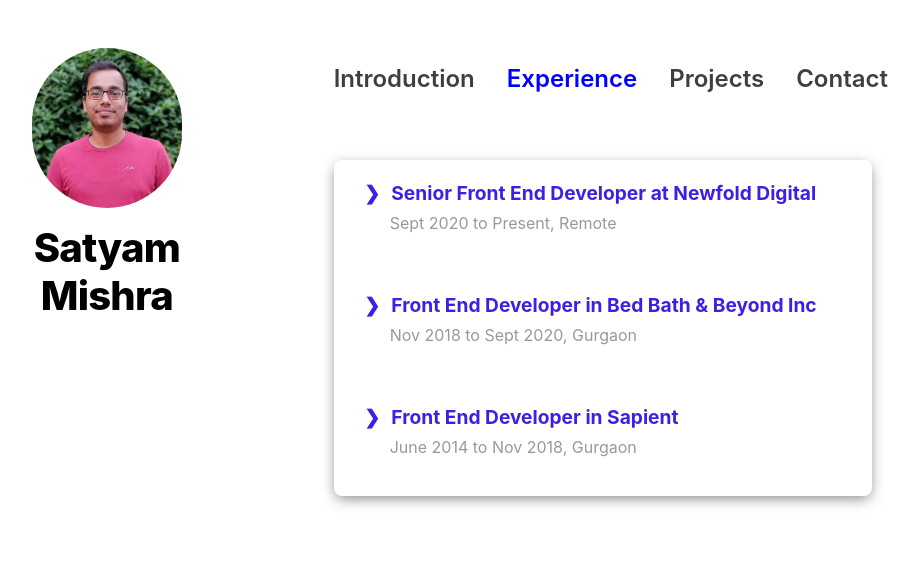
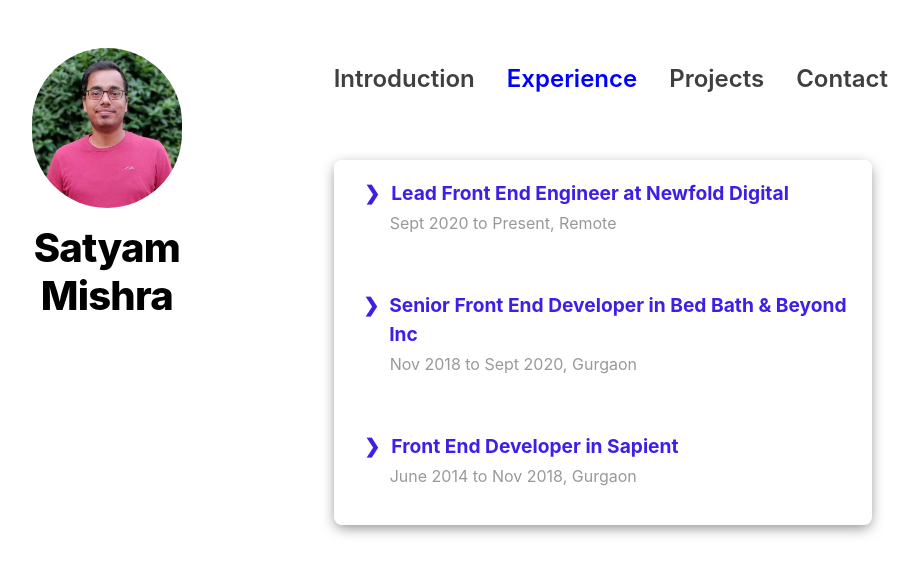
Before and after one commit to page-source/satyam-mishra-app, a Next.js app: page /experience in a window 1280 px wide. Shown: the top 574 px of the page, without its empty margins (200-1119 px from the left). Built offline with nearby package versions, Linux system fonts and the light colour scheme.

Commit message:
Adding more features to the portfolio app

```diff
--- a/components/textJson/workEx.js
+++ b/components/textJson/workEx.js
@@ -1,23 +1,23 @@
 export default [
   {
-    title: 'Senior Front End Developer at Newfold Digital',
+    title: 'Lead Front End Engineer at Newfold Digital',
     dateRange: 'Sept 2020 to Present, Remote',
     contributions: [
-      'Tech Stack worked on: React, JavaScript, Nextjs, HTML, CSS, Webpack',
+      'Tech Stack worked on: React, JavaScript, Node, Nextjs, HTML, CSS, Webpack, Web Performance',
       'Worked on Application migration of Bluehost India from legacy Perl & Mason systems to a React app',
       'Worked on Newfold\'s Platform consolidation of bringing multiple brands under one umbrella',
       'Worked on improving website performance of Bluehost India taking performance scores of both Desktop and Mobile from poor to moderate scores.',
       'As a lead dev, I improvise and take part in finalizing the scope of front end work for future sprints',
-
+      'Star performer twice in last two years'
     ],
   },
   {
-    title: 'Front End Developer in Bed Bath & Beyond Inc',
+    title: 'Senior Front End Developer in Bed Bath & Beyond Inc',
     dateRange: 'Nov 2018 to Sept 2020, Gurgaon',
     contributions: [
-      'Tech Stack worked on: React, JavaScript, Nextjs, HTML, CSS, Webpack',
+      'Tech Stack worked on: React, JavaScript, Node, Nextjs, HTML, CSS, Webpack',
       'Duration worked: 2 years',
-      'Worked on front-end side of then North American e-Commerce giant: Bed Bath & Beyond',
+      'Worked on front-end side of leading North American ecommerce organization: Bed Bath & Beyond',
       'Worked on application performance and improved performance scores by big numbers which helped business grow.',
       'Star performer award in Q3-2019.',
     ],
@@ -26,13 +26,13 @@ export default [
     title: 'Front End Developer in Sapient',
     dateRange: 'June 2014 to Nov 2018, Gurgaon',
     contributions: [
-      'Tech Stack worked on: React, JavaScript, HTML, CSS',
+      'Tech Stack worked on: React, Redux, JavaScript, HTML, CSS',
       'Duration worked: 4 years 5 months',
-      'Started my career with Sapient Consulting in Gurgaon',
+      'Started my career with Sapient Consulting in Gurgaon, India',
       'Major experience gained in HTML, CSS, Javascript and React',
       "Top performer award in Freshers' batch in 2014.",
       'Worked with multiple clients during my tenure at Sapient',
-      'Milestone achievement: Got promoted after every 2 years from Junior Associate role to Senior Associate role in a span of 4 years.',
+      'Milestone achievement: Got promoted after every 1 year from Junior Associate role to Senior Associate in a span of 3 years.',
     ],
   },
 ];
--- a/pages/contact.jsx
+++ b/pages/contact.jsx
@@ -9,6 +9,7 @@ const Contact = () => {
         <h2 className={utilStyles.headingLg}>Contact</h2>
         <ul className={utilStyles.list}>
           <li>{`Email: satyam.mishra333[at]gmail.com`}</li>
+          <li>{`+91-9711 757809`}</li>
 
           <li>
             <Link
--- a/pages/projects.jsx
+++ b/pages/projects.jsx
@@ -17,7 +17,7 @@ const Projects = () => {
                   href={item.link}
                   target="_blank"
                 >
-                  Check out the extension
+                  {item.linkText}
                 </Link>
               </li>
             );
```
Also changed, not shown: components/Introduction.jsx (+4 -4 lines), components/textJson/projects.js (+7 -1 lines).
